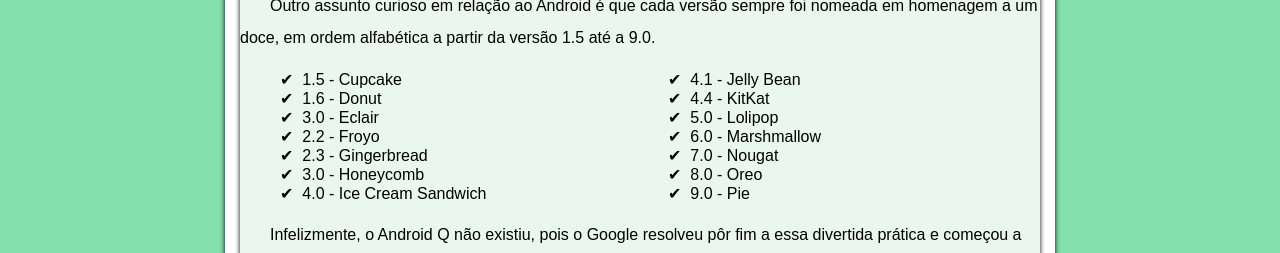
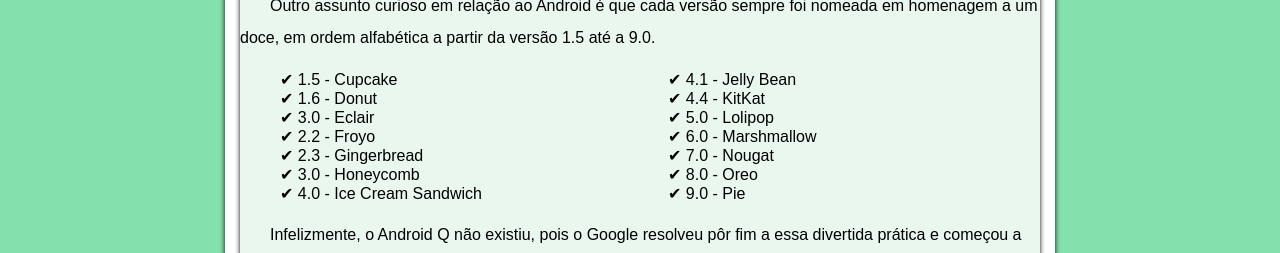
Before and after one commit to PedroMosqueira/Curso-HTML-e-CSS, a plain HTML site: page index.html in a window 1280 px wide. Shown: the part 2417-2670 px from the top of the page. Drawn offline with Linux system fonts and the light colour scheme.

Commit message:
Update style.css

```diff
--- a/style.css
+++ b/style.css
@@ -165,7 +165,7 @@
  line-height: 2em;
 }
 ul{
-    list-style-type: '\2714\00A0\00A0';
+    list-style-type: '\2714\00A0';
     list-style-position: inside;
     columns: 2;
 
```
